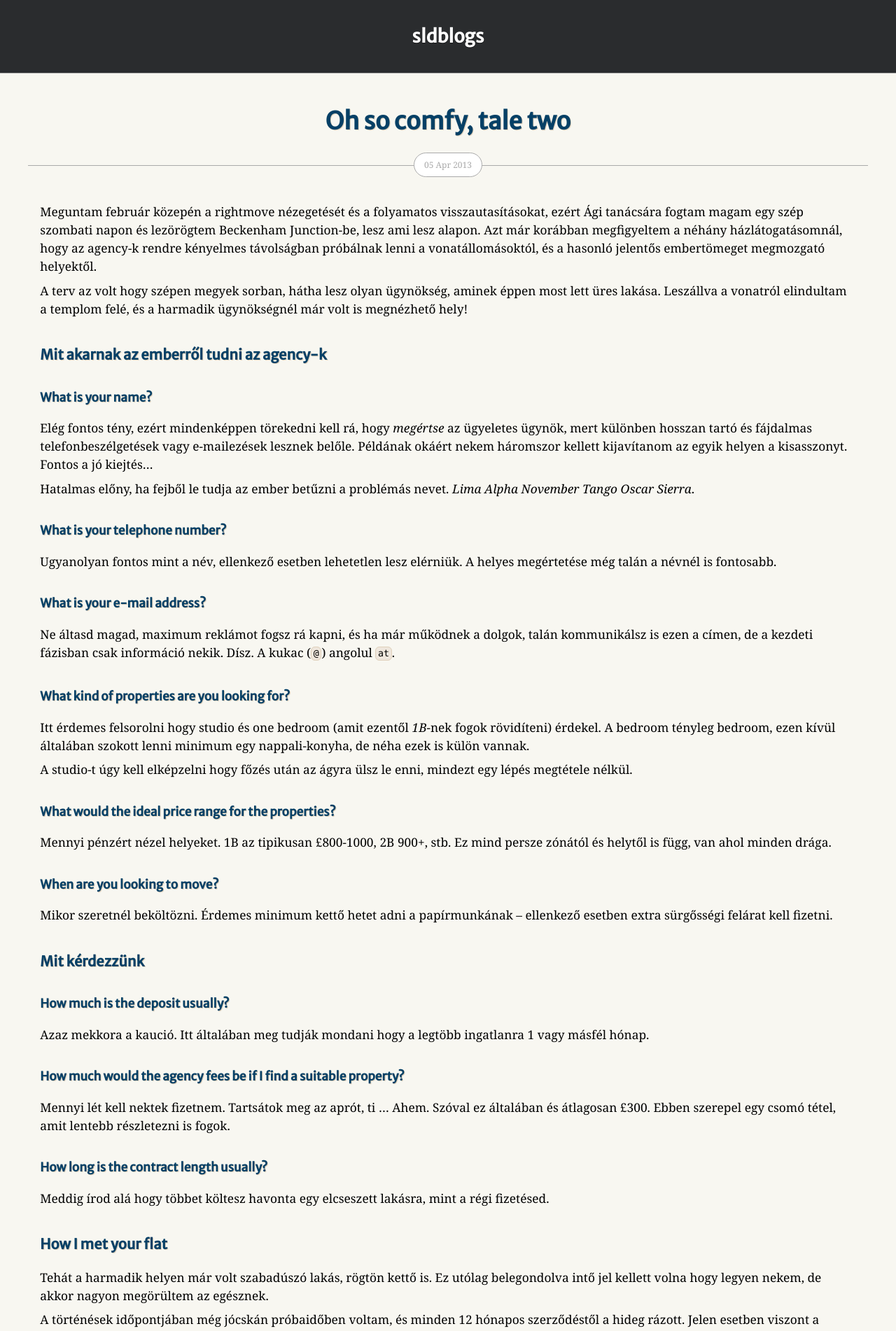
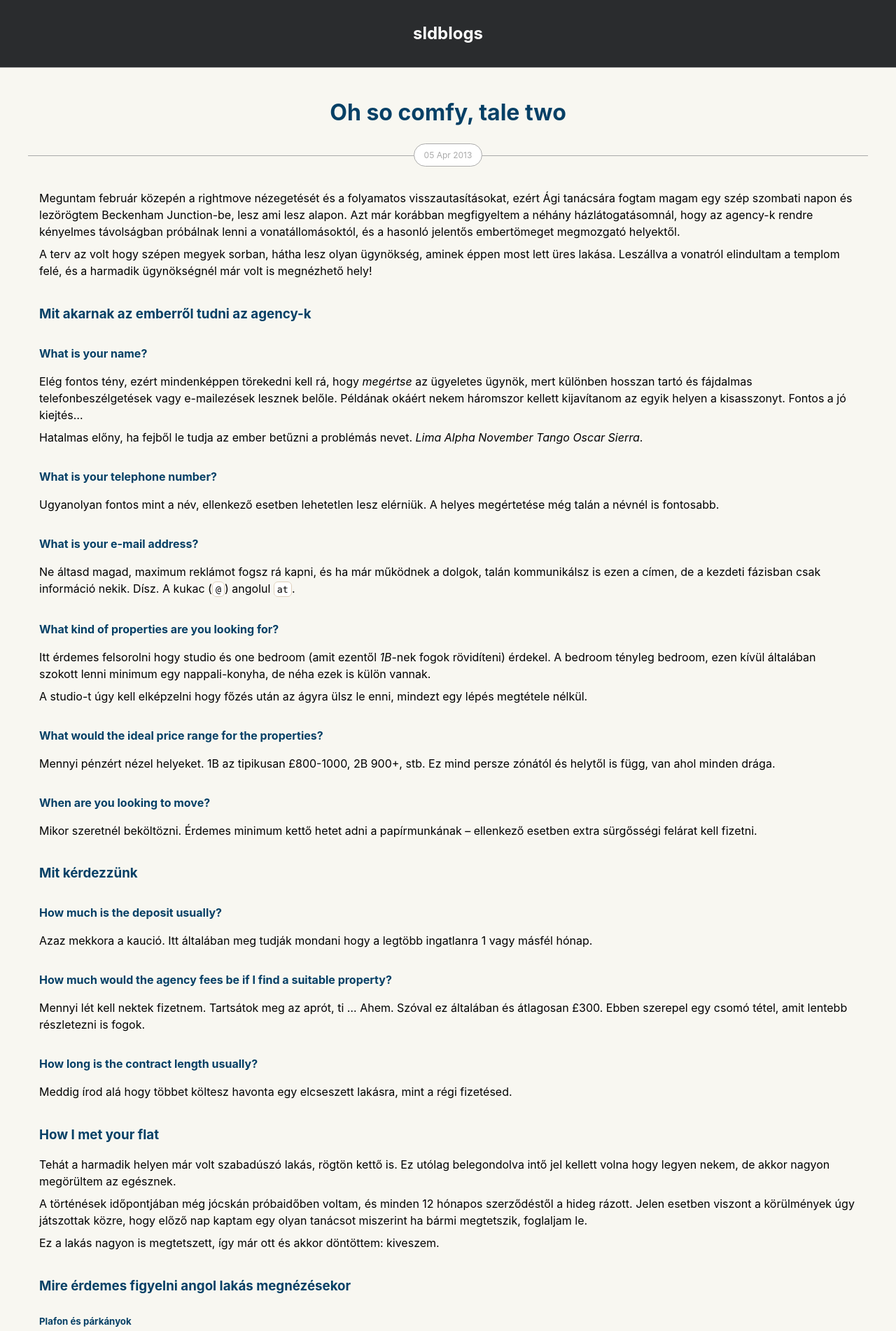
Before and after one commit to sldblog/sldblog.github.io, a Jekyll site: the page built from _posts/sldabroad/2013-04-05-oh-so-comfy-tale-two.md, in a window 1280 px wide. Shown: the top 1902 px of the page at 70% size. Built offline with Jekyll 4.4.1, drawn with Linux system fonts in a browser that asks for light colours; comment, search, counter and statistics services are not loaded.

Commit message:
Update post stylesheets
- Remove text shadows, it's no longer the dark web. :wink:
- Remove custom title font.
- Use the same font/styling as Github itself.
- Use the same background colour for code snippets as code blocks.
- Increase spacing around code snippets and blocks.

```diff
--- a/_layouts/default.html
+++ b/_layouts/default.html
@@ -8,7 +8,6 @@
         <meta name="viewport" content="width=device-width">
         <link rel="stylesheet" href="/css/syntax.css">
         <link rel="stylesheet" href="/css/main.css">
-        <link href='http://fonts.googleapis.com/css?family=Merriweather+Sans&subset=latin,latin-ext' rel='stylesheet' type='text/css'>
         <link rel="shortcut icon" href="/images/favicon.png" />
     </head>
     <body>
--- a/css/main.css
+++ b/css/main.css
@@ -5,7 +5,8 @@
 
 body {
   background-color: #f8f7f1;
-  font: 13pt "Georgia", serif;
+  font-family: -apple-system, BlinkMacSystemFont, "Segoe UI", Helvetica, Arial, sans-serif, "Apple Color Emoji", "Segoe UI Emoji", "Segoe UI Symbol";
+  font-size: 12pt;
   text-align: left;
 }
 
@@ -18,10 +19,9 @@ div.post {
 }
 
 h1, h2, h3, h4, h5, h6 {
-  font-family: 'Merriweather Sans', serif;
+  font-family: -apple-system, BlinkMacSystemFont, "Segoe UI", Helvetica, Arial, sans-serif, "Apple Color Emoji", "Segoe UI Emoji", "Segoe UI Symbol";
   margin: 2em 0 1em 0;
   color: #064066;
-  text-shadow: 1px 1px 0px #dfd0bb;
 }
 
 a { color: #0b70b3; }
@@ -54,7 +54,6 @@ ul.posts {
 
 .site .header a, .site .footer a {
   color: white;
-  text-shadow: 0 1px 0 rgba(0,0,0,0.5);
   font-weight: bold;
 }
 
@@ -143,15 +142,15 @@ ul.posts {
 }
 
 .post pre {
-  margin: 0.5em 0;
+  margin: 0.8em 0;
   border-left: 0.5em solid #dfd0bb;
-  padding: 0 0 0 0.5em;
+  padding: 0.3em 0.3em 0.3em 0.8em;
 }
 
 .post p code {
   border: 1px solid #dfd0bb;
-  background-color: #efe7dd;
-  padding: 0.1em 0.2em;
+  background-color: white;
+  padding: 0.2em 0.3em;
   border-radius: 6px;
   -webkit-border-radius: 6px;
 }
```
